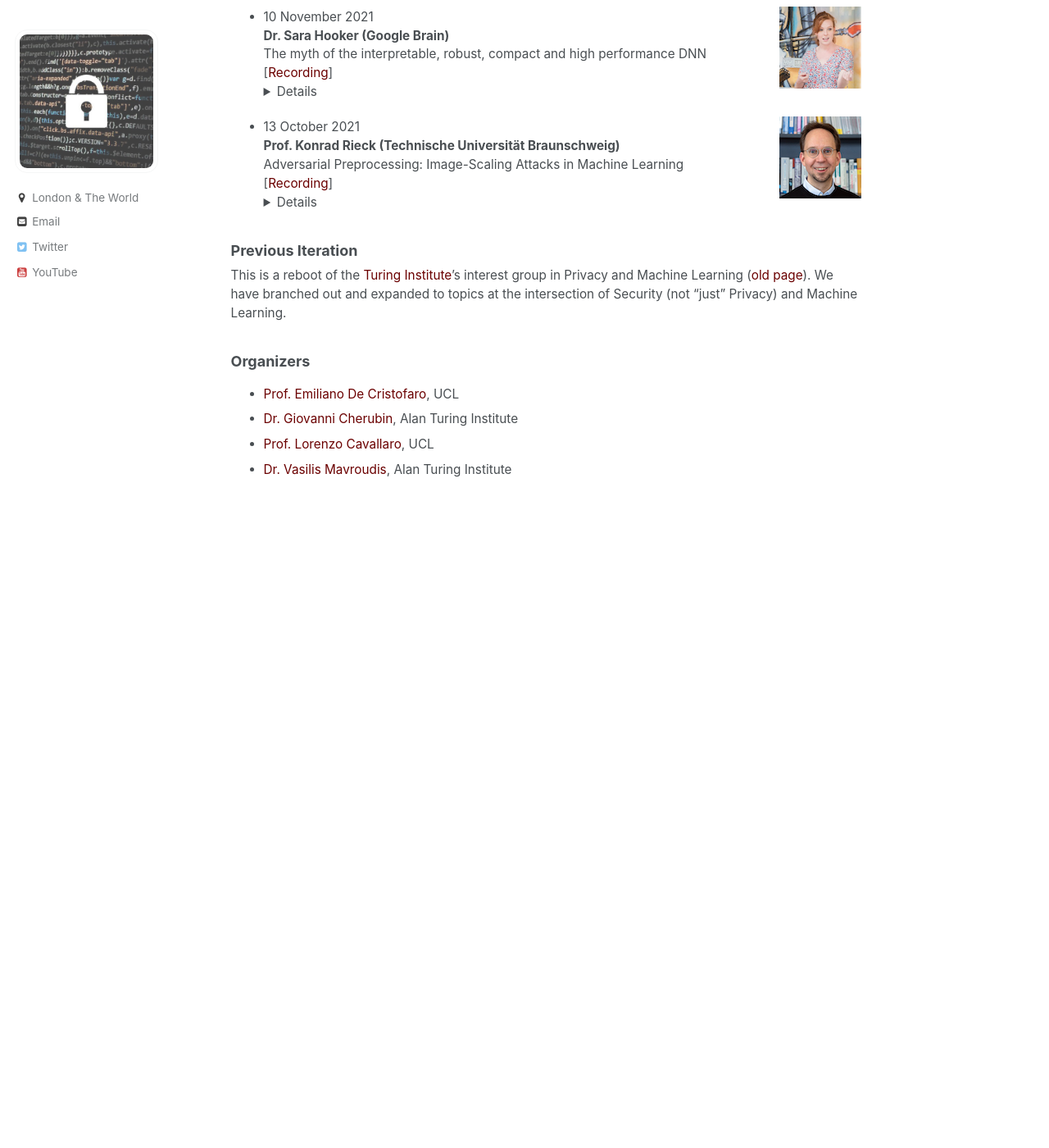
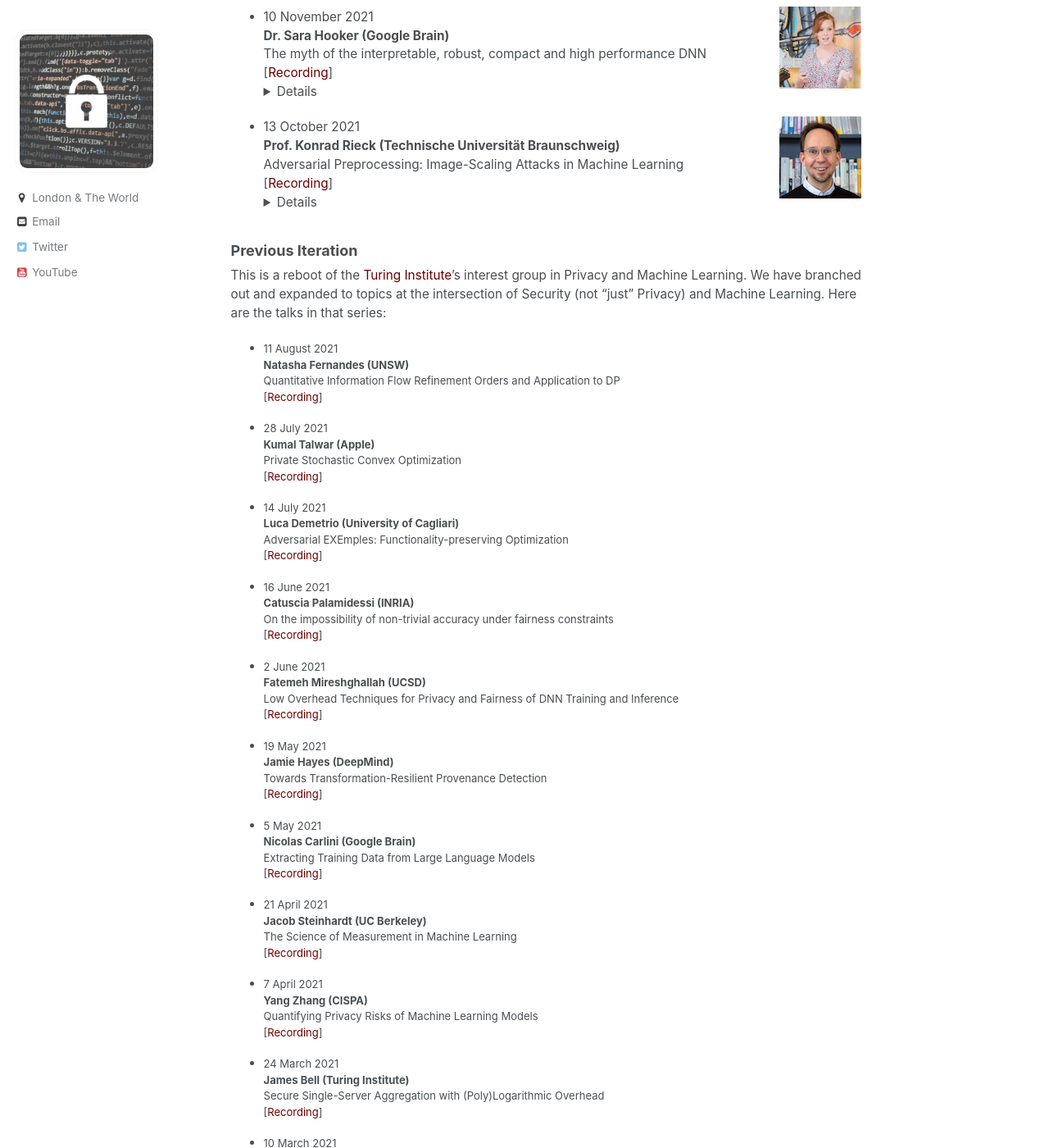
Before and after one commit to prisec-ml/prisec-ml.github.io, a Jekyll site: the page built from _pages/about.md, in a window 1280 px wide and 1400 px high, scrolled down 1731 px. Shown: the whole window at 82% size. Built offline with Jekyll 4.4.1, drawn with Linux system fonts in a browser that asks for light colours; before the commit the page ends 2361 px from its top, so only the background shows below that; some of the changed text lies outside the part shown.

Commit message:
old talks

```diff
--- a/_pages/about.md
+++ b/_pages/about.md
@@ -93,7 +93,82 @@ Adversarial Preprocessing: Image-Scaling Attacks in Machine Learning
 
 
 ### Previous Iteration
-This is a reboot of the [Turing Institute](https://www.turing.ac.uk)'s interest group in Privacy and Machine Learning ([old page](https://www.turing.ac.uk/research/interest-groups/privacy-preserving-data-analysis)). We have branched out and expanded to topics at the intersection of Security (not "just" Privacy) and Machine Learning.
+This is a reboot of the [Turing Institute](https://www.turing.ac.uk)'s interest group in Privacy and Machine Learning. We have branched out and expanded to topics at the intersection of Security (not "just" Privacy) and Machine Learning. Here are the talks in that series:
+
+- 11 August 2021
+**Natasha Fernandes (UNSW)**
+Quantitative Information Flow Refinement Orders and Application to DP
+[[Recording](https://www.youtube.com/watch?v=hdcg1_Fyexw)]
+
+- 28 July 2021
+**Kumal Talwar (Apple)**
+Private Stochastic Convex Optimization
+[[Recording](https://www.youtube.com/watch?v=gYHj_L9kKWk)]
+
+- 14 July 2021
+**Luca Demetrio (University of Cagliari)**
+Adversarial EXEmples: Functionality-preserving Optimization
+[[Recording](https://www.youtube.com/watch?v=CTzNID5iLcw)]
+
+- 16 June 2021
+**Catuscia Palamidessi (INRIA)**
+On the impossibility of non-trivial accuracy under fairness constraints
+[[Recording](https://www.youtube.com/watch?v=FT4ywrYHx6g)]
+
+- 2 June 2021
+**Fatemeh Mireshghallah (UCSD)**
+Low Overhead Techniques for Privacy and Fairness of DNN Training and Inference
+[[Recording](https://www.youtube.com/watch?v=JwoJpJoNGrg)]
+
+- 19 May 2021
+**Jamie Hayes (DeepMind)**
+Towards Transformation-Resilient Provenance Detection
+[[Recording](https://www.youtube.com/watch?v=MAlpel4M2GY)]
+
+- 5 May 2021
+**Nicolas Carlini (Google Brain)**
+Extracting Training Data from Large Language Models
+[[Recording](https://www.youtube.com/watch?v=RDpHBLJKaNU)]
+
+- 21 April 2021
+**Jacob Steinhardt (UC Berkeley)**
+The Science of Measurement in Machine Learning
+[[Recording](https://www.youtube.com/watch?v=DqT9S2gl8iU)]
+
+- 7 April 2021
+**Yang Zhang (CISPA)**
+Quantifying Privacy Risks of Machine Learning Models
+[[Recording](https://www.youtube.com/watch?v=ZdO3oetacME)]
+
+- 24 March 2021
+**James Bell (Turing Institute)**
+Secure Single-Server Aggregation with (Poly)Logarithmic Overhead
+[[Recording](https://www.youtube.com/watch?v=_NzClquIipo)]
+
+- 10 March 2021
+**Alina Oprea (Northeastern University)**
+Machine Learning Integrity and Privacy in Adversarial Environments
+[[Recording](https://www.youtube.com/watch?v=ihp2NMIuJD4)]
+
+- 24 February 2021
+**Bristena Oprisanu (UCL)**
+Synthetic Data - A Privacy Mirage?
+[[Recording](https://www.youtube.com/watch?v=nR3Hfh4-HPI)]
+
+- 10 February 2021
+**Nicolas Papernot (University of Toronto)**
+What does it mean for ML to be trustworthy?
+[[Recording](https://www.youtube.com/watch?v=26uls-FLAfA)]
+
+- 27 January 2021
+**Graham Cormode (Warwick University)**
+Towards Federated Analytics with Local Differential Privacy
+[[Recording](https://www.youtube.com/watch?v=cCEgFNtWG5E)]
+
+- 27 January 2021
+**Vitaly Shmatikov (Cornell Tech)**
+How to Salvage Federated Learning
+[[Recording](https://www.youtube.com/watch?v=Tx2T3LojHIQ)]
 
 
 <!-- <iframe width="560" height="315" src="https://www.youtube.com/embed/Dn_NkH-IEVA" title="YouTube video player" frameborder="0" allow="accelerometer; autoplay; clipboard-write; encrypted-media; gyroscope; picture-in-picture" allowfullscreen></iframe> -->
```
Also changed, not shown: other parts of _pages/about.md (+2 -2 lines).
